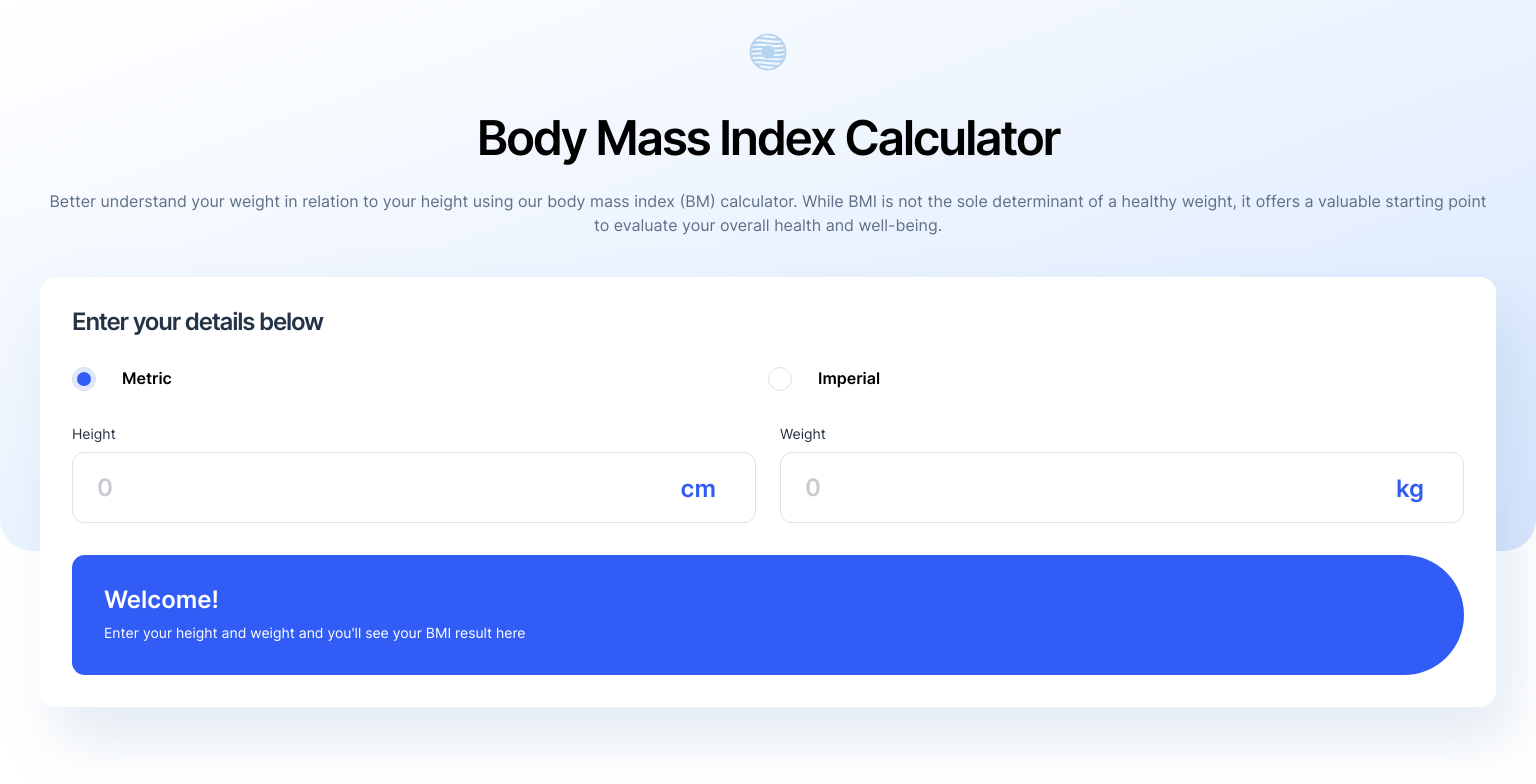
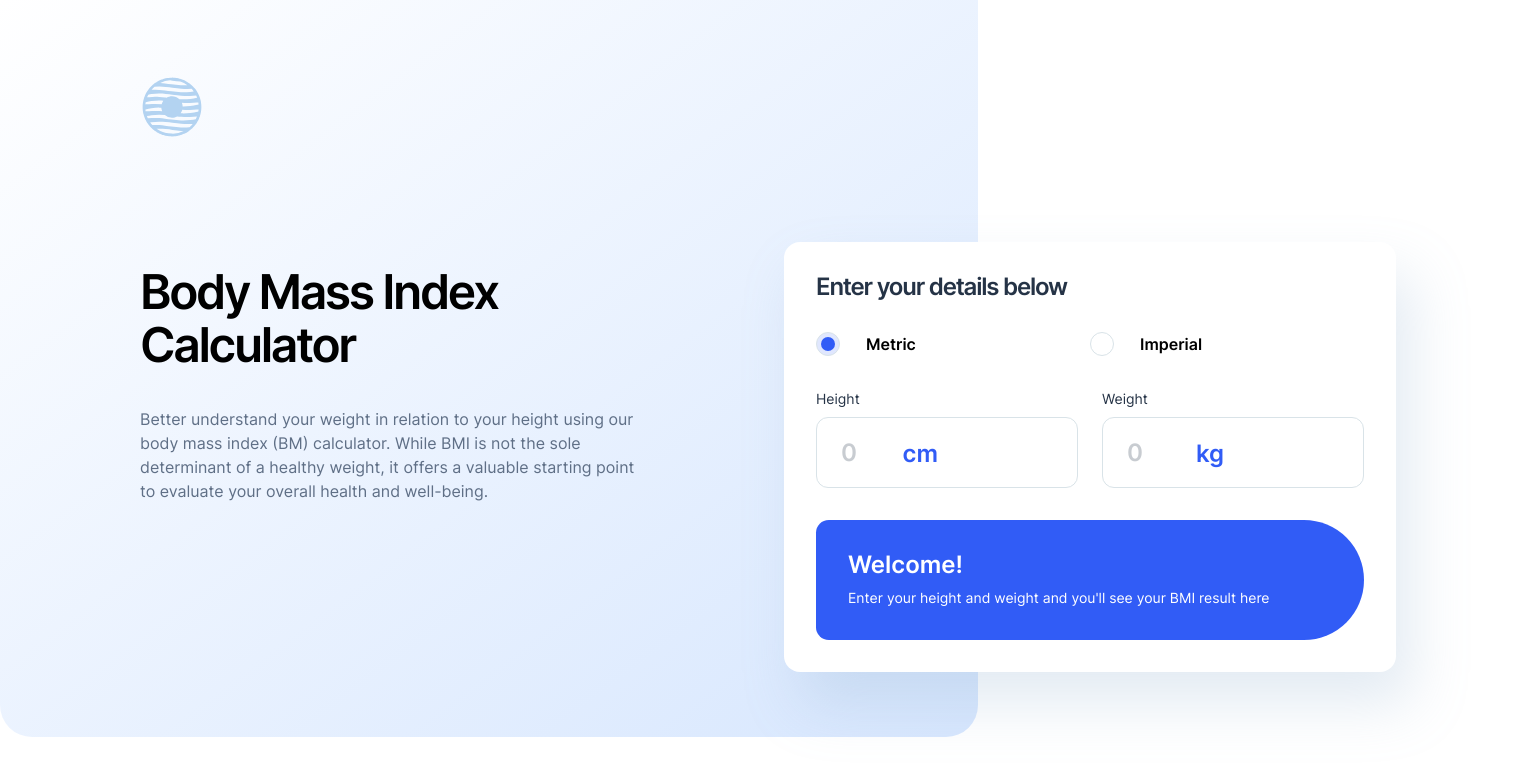
Before and after one commit to orphandeity/bmi-calculator, a Svelte app: page / in a window 1536 px wide. Shown: the top 784 px of the page. Built offline with nearby package versions, Linux system fonts and the light colour scheme.

Commit message:
hero desktop styles

```diff
--- a/src/App.svelte
+++ b/src/App.svelte
@@ -14,18 +14,22 @@
 
 <div class="container">
   <main>
+    <div>
       <img src={logo} alt="logo" class="logo" />
       <div class="hero">
         <h1>Body Mass Index Calculator</h1>
         <p>
-        Better understand your weight in relation to your height using our body
-        mass index (BM) calculator. While BMI is not the sole determinant of a
-        healthy weight, it offers a valuable starting point to evaluate your
-        overall health and well-being.
+          Better understand your weight in relation to your height using our
+          body mass index (BM) calculator. While BMI is not the sole determinant
+          of a healthy weight, it offers a valuable starting point to evaluate
+          your overall health and well-being.
         </p>
       </div>
+    </div>
 
+    <div>
       <Card />
+    </div>
   </main>
 
   <section class="information">
@@ -202,6 +206,36 @@
     .logo {
       width: 2.5rem;
       height: 2.5rem;
+      margin: 0;
+    }
+  }
+  @media (min-width: 1440px) {
+    .container {
+      gap: 6rem;
+    }
+    main {
+      padding-top: 4.6875rem;
+      display: grid;
+      grid-template-columns: repeat(12, 1fr);
+      gap: 2rem;
+    }
+    main > :first-child {
+      grid-column: 1 / 6;
+      column-span: 6;
+    }
+    main > :nth-child(2) {
+      grid-column: 7 / 13;
+      column-span: 5;
+    }
+
+    .hero {
+      margin-top: 7.9375rem;
+      gap: 2.1875rem;
+      text-align: left;
+    }
+    .logo {
+      width: 4rem;
+      height: 4rem;
     }
   }
 
--- a/src/app.css
+++ b/src/app.css
@@ -61,6 +61,11 @@
     --padding-base: 2.5rem;
   }
 }
+@media (min-width: 1440px) {
+  :root {
+    --padding-base: 8.75rem;
+  }
+}
 
 *,
 *::before,
--- a/src/card.svelte
+++ b/src/card.svelte
@@ -358,4 +358,13 @@
       grid-column: 1 / 3;
     }
   }
+  @media (min-width: 1440px) {
+    .card {
+      margin-top: 10.4375rem;
+    }
+    .background {
+      height: 737px;
+      width: 978px;
+    }
+  }
 </style>
```
Lines whose indentation alone changed are shown as unchanged.
